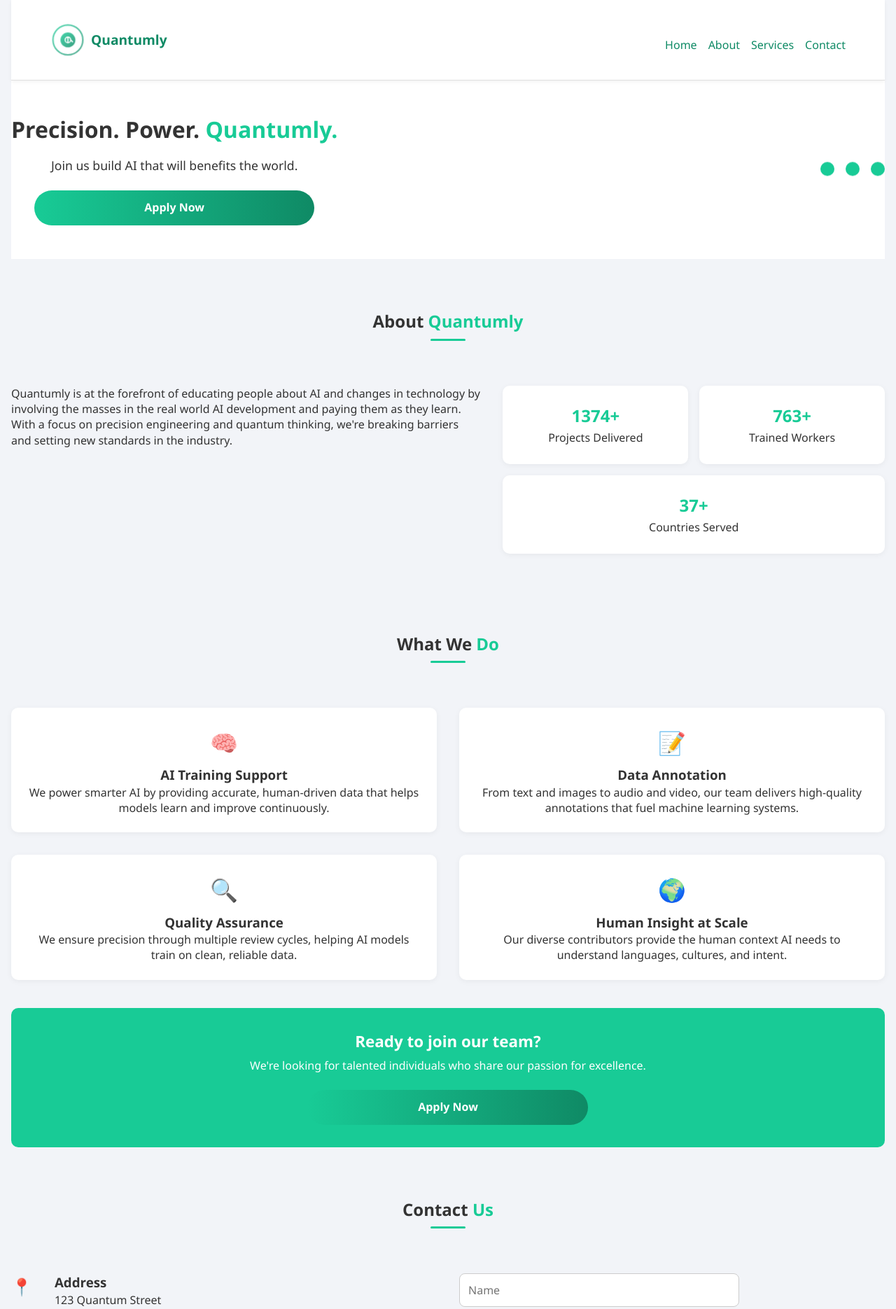
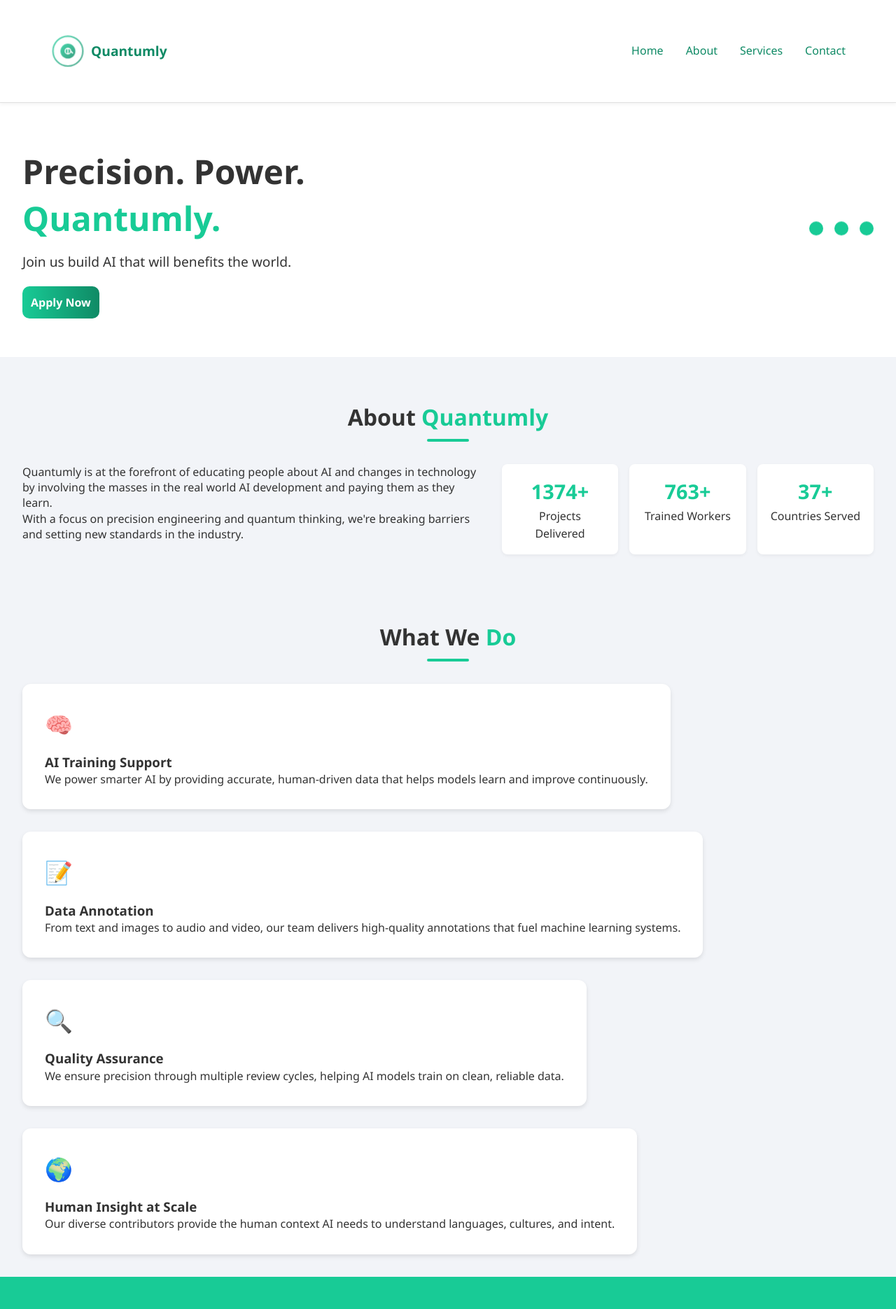
Before and after one commit to muangemutunga/shaka, a Flask app: page / in a window 1280 px wide. Shown: the top 1870 px of the page at 70% size. Run offline with Flask 3, Linux system fonts and the light colour scheme.

Commit message:
Update styles.css
removed burger

```diff
--- a/static/styles.css
+++ b/static/styles.css
@@ -1514,316 +1514,3 @@ h1, h2, h3, p {
         gap: 0.5rem;
     }
 }
-
-
-
-/* Mobile navbar styles */
-@media (max-width: 768px) {
-    nav {
-        position: relative;
-    }
-
-    nav ul {
-        display: none;
-        flex-direction: column;
-        background-color: #fff;
-        position: absolute;
-        top: 100%;
-        left: 0;
-        width: 100%;
-        padding: 1rem;
-        box-shadow: 0 4px 8px rgba(0,0,0,0.1);
-        z-index: 1000;
-    }
-
-    nav ul.active {
-        display: flex;
-    }
-
-    .burger {
-        display: flex;
-        flex-direction: column;
-        cursor: pointer;
-        padding: 0.5rem;
-        position: absolute;
-        right: 1rem;
-        top: 1rem;
-        z-index: 1100;
-    }
-
-    .burger div {
-        width: 25px;
-        height: 3px;
-        background-color: #18cb96;
-        margin: 4px 0;
-        transition: all 0.3s ease;
-    }
-
-    /* Hide logo text or adjust as needed */
-    .logo span {
-        font-size: 1.2rem;
-        margin-left: 0.5rem;
-    }
-
-    nav .logo {
-        display: flex;
-        align-items: center;
-    }
-}
-
-
-
-/* styles.css */
-
-/* Base Reset */
-* {
-    margin: 0;
-    padding: 0;
-    box-sizing: border-box;
-}
-
-body {
-    font-family: 'Helvetica Neue', sans-serif;
-    background-color: #f2f4f8;
-    color: #333;
-    line-height: 1.6;
-    padding: 0 1rem;
-}
-
-a {
-    text-decoration: none;
-    color: #18cb96;
-}
-
-header {
-    background-color: white;
-    padding: 1rem 0;
-    box-shadow: 0 2px 5px rgba(0,0,0,0.05);
-    position: sticky;
-    top: 0;
-    z-index: 10;
-}
-
-.logo {
-    display: flex;
-    align-items: center;
-    gap: 0.5rem;
-    font-size: 1.25rem;
-    font-weight: bold;
-    color: #18cb96;
-}
-
-nav ul {
-    display: flex;
-    flex-direction: column;
-    list-style: none;
-    gap: 1rem;
-    margin-top: 1rem;
-}
-
-nav ul li a {
-    font-weight: 500;
-    font-size: 1rem;
-}
-
-/* Hero Section */
-#hero {
-    text-align: center;
-    padding: 3rem 0;
-}
-
-.hero-content h1 {
-    font-size: 2rem;
-    margin-bottom: 1rem;
-}
-
-.hero-content .highlight {
-    color: #18cb96;
-}
-
-.hero-content p {
-    font-size: 1.1rem;
-    margin-bottom: 1.5rem;
-}
-
-.cta-button {
-    background-color: #18cb96;
-    color: white;
-    border: none;
-    padding: 0.75rem 1.5rem;
-    border-radius: 30px;
-    font-size: 1rem;
-    font-weight: bold;
-    transition: background-color 0.3s ease;
-    display: inline-block;
-}
-
-.cta-button:hover {
-    background-color: #13a77c;
-}
-
-/* Section Styles */
-section {
-    padding: 2.5rem 0;
-}
-
-.section-header h2 {
-    text-align: center;
-    font-size: 1.5rem;
-    margin-bottom: 0.5rem;
-}
-
-.section-divider {
-    height: 3px;
-    width: 50px;
-    background: #18cb96;
-    margin: 0 auto 2rem;
-    border-radius: 2px;
-}
-
-/* About and Services */
-.about-content, .services-grid {
-    display: flex;
-    flex-direction: column;
-    gap: 2rem;
-}
-
-.stat-item, .service-card {
-    background: white;
-    padding: 1.5rem;
-    border-radius: 10px;
-    box-shadow: 0 2px 8px rgba(0,0,0,0.05);
-    text-align: center;
-}
-
-.stat-number {
-    font-size: 1.5rem;
-    color: #18cb96;
-    font-weight: bold;
-}
-
-.service-icon {
-    font-size: 2rem;
-    margin-bottom: 0.5rem;
-}
-
-/* CTA Band */
-#cta-band {
-    background-color: #18cb96;
-    color: white;
-    text-align: center;
-    padding: 2rem 1rem;
-    border-radius: 10px;
-}
-
-#cta-band h2 {
-    font-size: 1.4rem;
-    margin-bottom: 0.5rem;
-}
-
-/* Contact Section */
-.contact-container {
-    display: flex;
-    flex-direction: column;
-    gap: 2rem;
-}
-
-.contact-item {
-    display: flex;
-    gap: 1rem;
-    align-items: flex-start;
-}
-
-.contact-icon {
-    font-size: 1.5rem;
-    color: #18cb96;
-}
-
-.contact-form input,
-.contact-form textarea {
-    width: 100%;
-    padding: 0.75rem;
-    margin-bottom: 1rem;
-    border: 1px solid #ccc;
-    border-radius: 8px;
-    font-size: 1rem;
-    resize: vertical;
-}
-
-/* Footer */
-footer {
-    background: white;
-    padding: 2rem 1rem;
-    text-align: center;
-    border-top: 1px solid #ddd;
-}
-
-.footer-content {
-    display: flex;
-    flex-direction: column;
-    gap: 2rem;
-}
-
-.footer-logo {
-    display: flex;
-    align-items: center;
-    justify-content: center;
-    gap: 0.5rem;
-    color: #18cb96;
-    font-weight: bold;
-}
-
-.footer-links {
-    display: flex;
-    flex-direction: column;
-    gap: 1.5rem;
-    text-align: left;
-}
-
-.footer-column h4 {
-    margin-bottom: 0.5rem;
-    font-size: 1rem;
-}
-
-.footer-column ul {
-    list-style: none;
-    padding: 0;
-}
-
-.footer-column ul li a {
-    color: #555;
-    font-size: 0.95rem;
-}
-
-.footer-bottom {
-    margin-top: 2rem;
-    font-size: 0.85rem;
-    color: #888;
-}
-
-/* Mobile Responsiveness (already built-in by layout, just confirm breakpoints if needed) */
-@media (min-width: 768px) {
-    nav ul {
-        flex-direction: row;
-        justify-content: center;
-    }
-
-    .about-content, .services-grid, .contact-container {
-        flex-direction: row;
-        flex-wrap: wrap;
-        justify-content: space-between;
-    }
-
-    .stat-item, .service-card {
-        flex: 1 1 calc(50% - 1rem);
-    }
-
-    .contact-info, .contact-form {
-        flex: 1 1 48%;
-    }
-
-    .footer-links {
-        flex-direction: row;
-        justify-content: space-between;
-    }
-}
```
